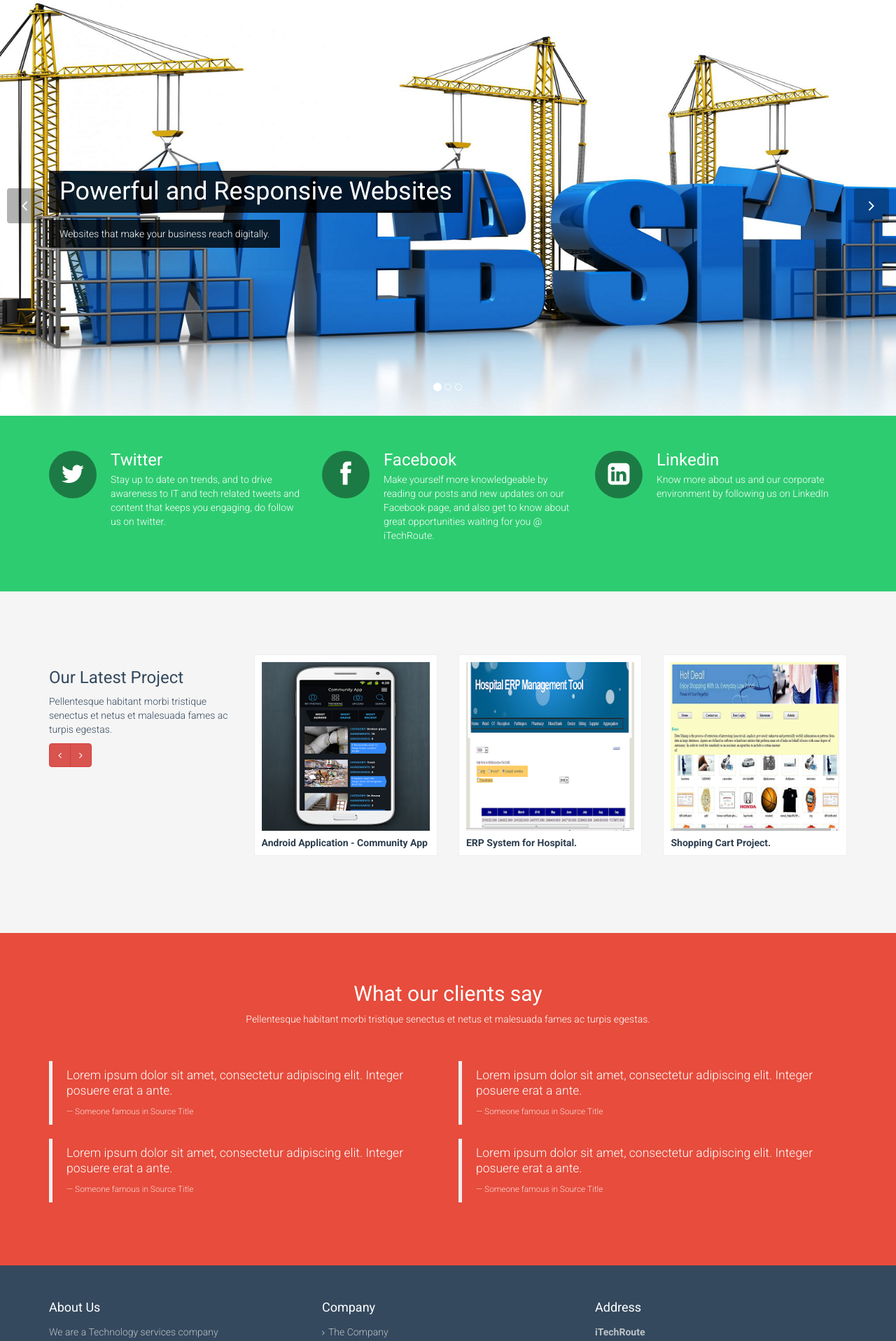
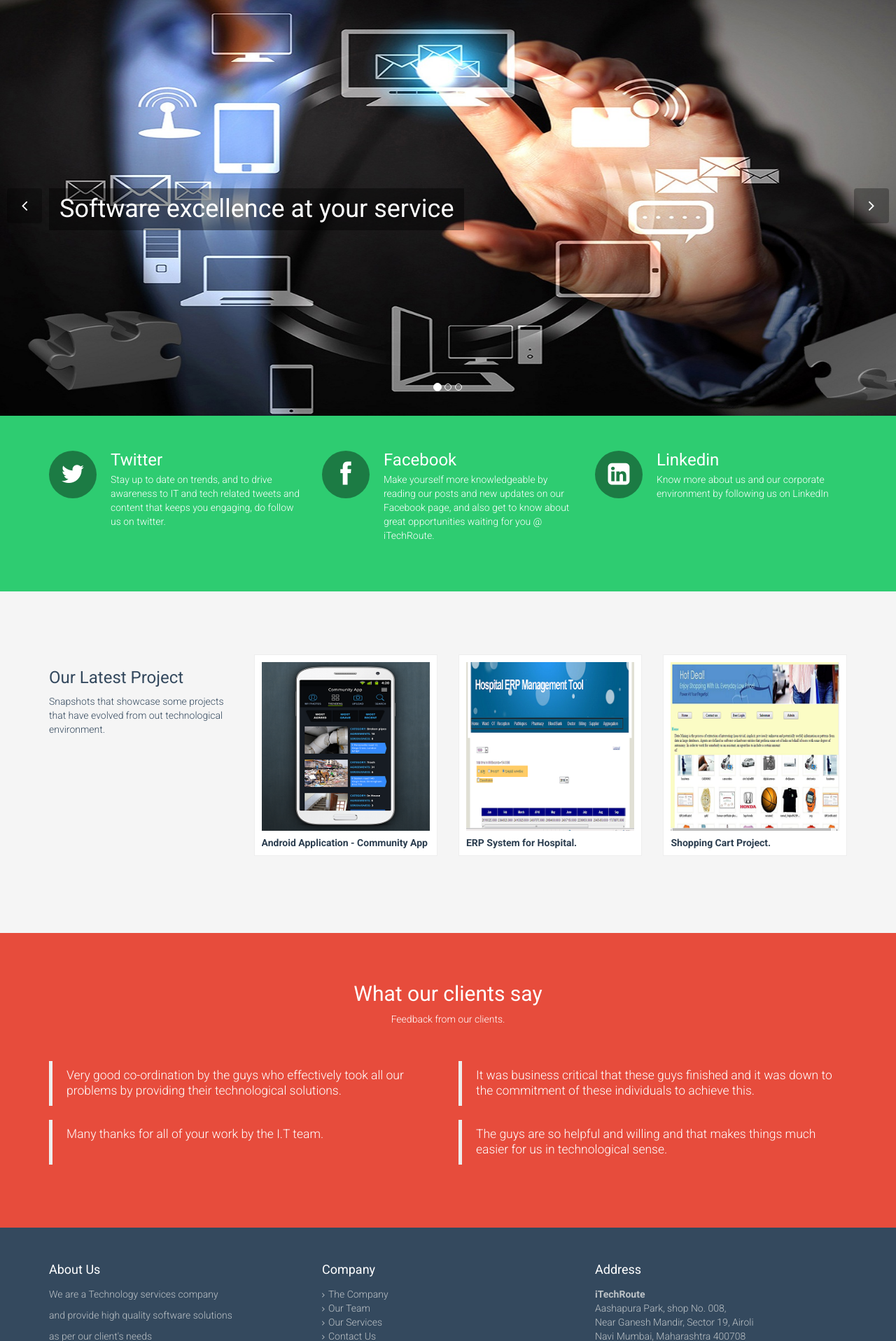
Before and after one commit to surajJha/projecty, a CodeIgniter app: page / in a window 1280 px wide. Shown: the part 86-2002 px from the top of the page at 70% size. Run offline with CodeIgniter, Linux system fonts and the light colour scheme.

Commit message:
-chnaged background, our latest projects, and what our clients say

```diff
--- a/application/views/css/main.css
+++ b/application/views/css/main.css
@@ -338,7 +338,7 @@ body > section {
 }
 #main-slider .carousel .boxed {
   padding: 10px 15px;
-  background-color: rgba(0, 0, 0, 0.8);
+  background-color: rgba(0, 0, 0, 0.4);
   display: inline-block;
 }
 #main-slider .carousel .item {
--- a/application/views/index.php
+++ b/application/views/index.php
@@ -75,49 +75,49 @@
                 <li data-target="#main-slider" data-slide-to="2"></li>
             </ol>
             <div class="carousel-inner">
-                <div class="item active" style="background-image: url(<?php echo base_url();?>application/views/images/slider/WebDesign.png)">
+                <div class="item active" style="background-image: url(<?php echo base_url();?>application/views/images/slider/background1.jpg)">
                     <div class="container">
                         <div class="row">
                             <div class="col-sm-12">
                                 <div class="carousel-content centered">
-                                    <h2 class="boxed animation animated-item-1">Powerful and Responsive Websites</h2><br>
-                                    <p class="boxed animation animated-item-2" >Websites that make your business reach digitally.</p>
+                                    <h2 class="boxed animation animated-item-1">Software excellence at your service</h2><br>
+<!--                                    <p class="boxed animation animated-item-2" >Websites that make your business reach digitally.</p>-->
                                 </div>
                             </div>
                         </div>
                     </div>
                 </div><!--/.item-->
-                <div class="item" style="background-image: url(<?php echo base_url();?>application/views/images/slider/bg1.jpg)">
+                <div class="item" style="background-image: url(<?php echo base_url();?>application/views/images/slider/background2.jpg)">
                     <div class="container">
                         <div class="row">
                             <div class="col-sm-12">
-                                <div class="carousel-content center centered">
-                                    <h2 class="boxed animation animated-item-1">Clean, Crisp, Powerful and Responsive Web Applications</h2>
-                                    <p class="boxed animation animated-item-2">Pellentesque habitant morbi tristique senectus et netus et malesuada fames ac turpis egestas.</p>
+                                <div class="carousel-content center top">
+                                    <h2 class="boxed animation animated-item-1">Androiding our Way</h2>
+                                    <!--<p class="boxed animation animated-item-2">Pellentesque habitant morbi tristique senectus et netus et malesuada fames ac turpis egestas.</p>-->
                                     <br>
-                                    <a class="btn btn-md animation animated-item-3" href="#">Learn More</a>
+<!--                                    <a class="btn btn-md animation animated-item-3" href="#">Learn More</a>-->
                                 </div>
                             </div>
                         </div>
                     </div>
                 </div><!--/.item-->
-                <div class="item" style="background-image: url(<?php echo base_url();?>application/views/images/slider/bg3.jpg)">
+                <div class="item" style="background-image: url(<?php echo base_url();?>application/views/images/slider/background3.jpg)">
                     <div class="container">
                         <div class="row">
                             <div class="col-sm-6">
                                 <div class="carousel-content centered">
-                                    <h2 class="animation animated-item-1">Powerful and Responsive Web Design Theme</h2>
-                                    <p class="animation animated-item-2">Pellentesque habitant morbi tristique senectus et netus et malesuada fames</p>
-                                    <a class="btn btn-md animation animated-item-3" href="#">Learn More</a>
+                                    <h2 class="animation animated-item-1">Aligning your business with current technology.</h2>
+<!--                                    <p class="animation animated-item-2">Pellentesque habitant morbi tristique senectus et netus et malesuada fames</p>
+                                    <a class="btn btn-md animation animated-item-3" href="#">Learn More</a>-->
                                 </div>
                             </div>
-                            <div class="col-sm-6 hidden-xs animation animated-item-4">
+<!--                            <div class="col-sm-6 hidden-xs animation animated-item-4">
                                 <div class="centered">
                                     <div class="embed-container">
                                         <iframe src="//player.vimeo.com/video/69421653?title=0&amp;byline=0&amp;portrait=0&amp;color=a22c2f" frameborder="0" webkitallowfullscreen mozallowfullscreen allowfullscreen></iframe>
                                     </div>
                                 </div>
-                            </div>
+                            </div>-->
                         </div>
                     </div>
                 </div><!--/.item-->
@@ -176,11 +176,11 @@
             <div class="row">
                 <div class="col-md-3">
                     <h3>Our Latest Project</h3>
-                    <p>Pellentesque habitant morbi tristique senectus et netus et malesuada fames ac turpis egestas.</p>
-                    <div class="btn-group">
+                    <p>Snapshots that showcase some projects that have evolved from out technological environment.</p>
+<!--                    <div class="btn-group">
                         <a class="btn btn-danger" href="#scroller" data-slide="prev"><i class="icon-angle-left"></i></a>
                         <a class="btn btn-danger" href="#scroller" data-slide="next"><i class="icon-angle-right"></i></a>
-                    </div>
+                    </div>-->
                     <p class="gap"></p>
                 </div>
                 <div class="col-md-9">
@@ -285,28 +285,28 @@
                 <div class="col-lg-12">
                     <div class="center">
                         <h2>What our clients say</h2>
-                        <p>Pellentesque habitant morbi tristique senectus et netus et malesuada fames ac turpis egestas.</p>
+                        <p>Feedback from our clients.</p>
                     </div>
                     <div class="gap"></div>
                     <div class="row">
                         <div class="col-md-6">
                             <blockquote>
-                                <p>Lorem ipsum dolor sit amet, consectetur adipiscing elit. Integer posuere erat a ante.</p>
-                                <small>Someone famous in <cite title="Source Title">Source Title</cite></small>
+                                <p>Very good co-ordination by the guys who effectively took all our problems by providing their technological solutions.<br></p>
+<!--                                <small>Someone famous in <cite title="Source Title">Source Title</cite></small>-->
                             </blockquote>
                             <blockquote>
-                                <p>Lorem ipsum dolor sit amet, consectetur adipiscing elit. Integer posuere erat a ante.</p>
-                                <small>Someone famous in <cite title="Source Title">Source Title</cite></small>
+                                <p>Many thanks for all of your work by the I.T team. <br><br></p>
+<!--                                <small>Someone famous in <cite title="Source Title">Source Title</cite></small>-->
                             </blockquote>
                         </div>
                         <div class="col-md-6">
                             <blockquote>
-                                <p>Lorem ipsum dolor sit amet, consectetur adipiscing elit. Integer posuere erat a ante.</p>
-                                <small>Someone famous in <cite title="Source Title">Source Title</cite></small>
+                                <p>It was business critical that these guys finished and it was down to the commitment of these individuals to achieve this.</p>
+<!--                                <small>Someone famous in <cite title="Source Title">Source Title</cite></small>-->
                             </blockquote>
                             <blockquote>
-                                <p>Lorem ipsum dolor sit amet, consectetur adipiscing elit. Integer posuere erat a ante.</p>
-                                <small>Someone famous in <cite title="Source Title">Source Title</cite></small>
+                                <p>The guys are so helpful and willing and that makes things much easier for us in technological sense.</p>
+<!--                                <small>Someone famous in <cite title="Source Title">Source Title</cite></small>-->
                             </blockquote>
                         </div>
                     </div>
```
Also changed, not shown: application/views/services.php (+5 -5 lines), application/views/images/slider/background1.jpg (added), application/views/images/slider/background2.jpg (added), application/views/images/slider/background3.jpg (added).
